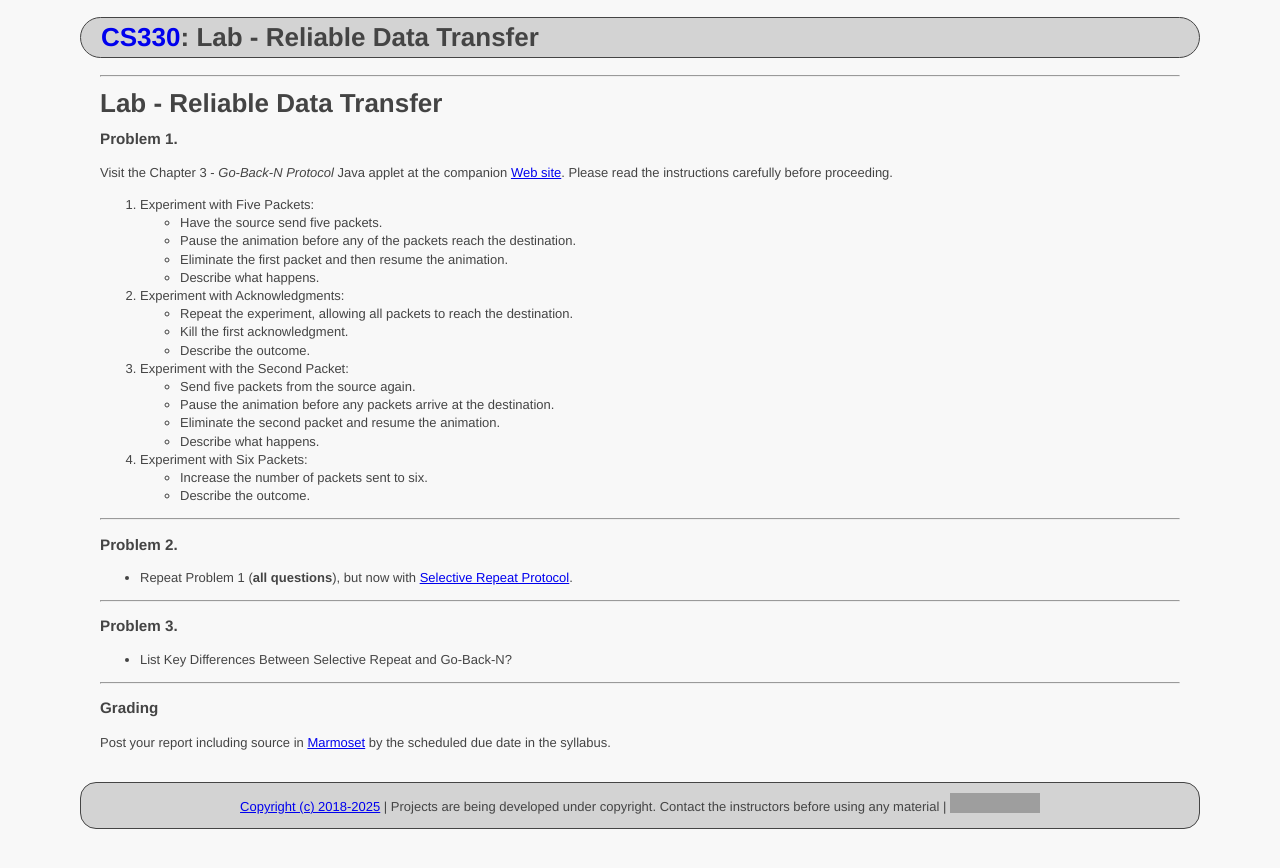
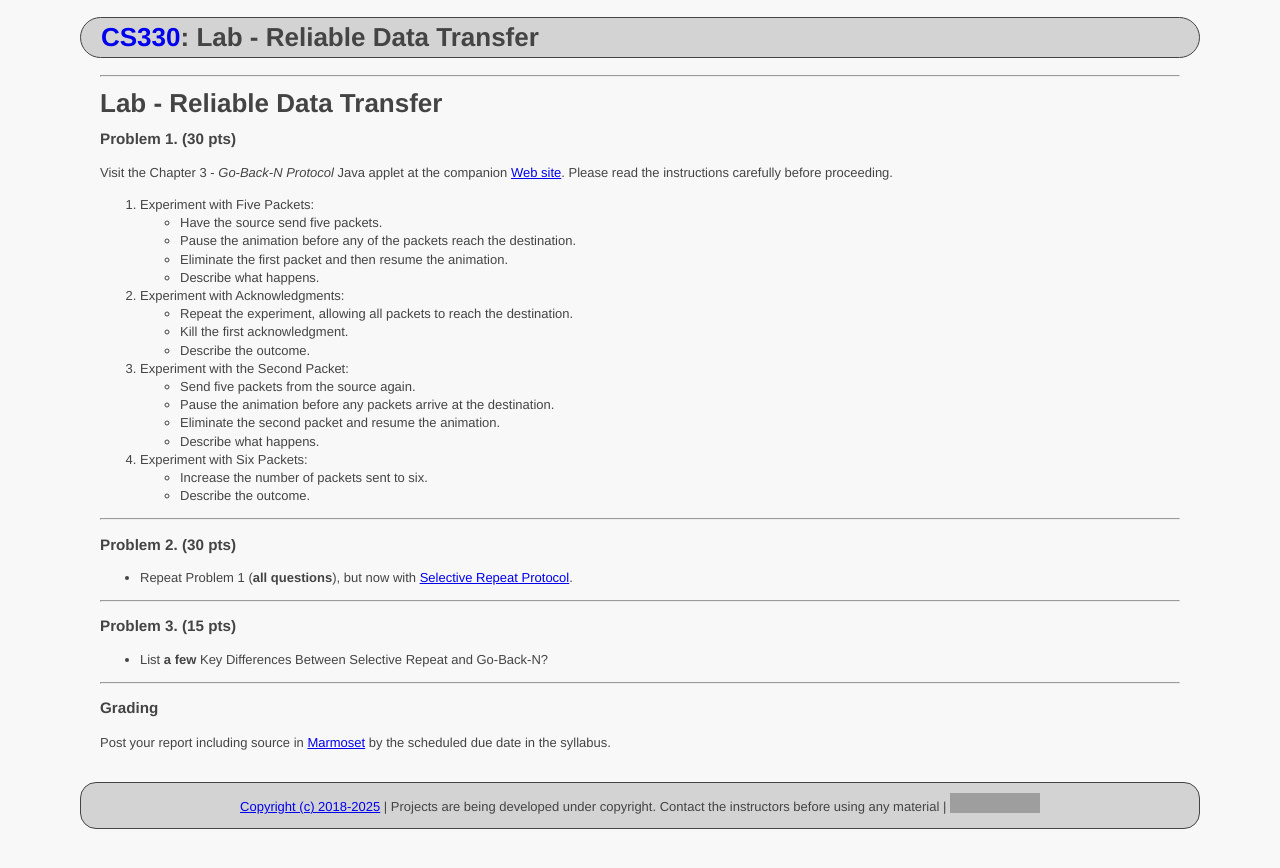
Before and after one commit to ycpcs/cs330-fall2025, a Jekyll site: the page built from assignments/rdt.md, in a window 1280 px wide. Shown: the top 868 px of the page. Built offline with Jekyll 4.4.1, drawn with Linux system fonts in a browser that asks for light colours; grey boxes are pictures that could not be loaded.

Commit message:
add points

```diff
--- a/assignments/rdt.md
+++ b/assignments/rdt.md
@@ -8,7 +8,7 @@ title: "Lab - Reliable Data Transfer"
 
 # Lab - Reliable Data Transfer
 
-###  Problem 1.
+###  Problem 1. (30 pts)
 Visit the Chapter 3 - _Go-Back-N Protocol_ Java applet at the companion [Web site](https://media.pearsoncmg.com/ph/esm/ecs_kurose_compnetwork_8/cw/content/interactiveanimations/go-back-n-protocol/index.html). Please read the instructions carefully before proceeding.
 
 1. Experiment with Five Packets:
@@ -34,13 +34,13 @@ Visit the Chapter 3 - _Go-Back-N Protocol_ Java applet at the companion [Web sit
 
 ---
 
-### Problem 2.
+### Problem 2. (30 pts)
 - Repeat Problem 1 (**all questions**), but now with [Selective Repeat Protocol](https://media.pearsoncmg.com/ph/esm/ecs_kurose_compnetwork_8/cw/content/interactiveanimations/selective-repeat-protocol/index.html).
 
 ---
 
-### Problem 3.
-- List Key Differences Between Selective Repeat and Go-Back-N?
+### Problem 3. (15 pts)
+- List **a few** Key Differences Between Selective Repeat and Go-Back-N?
 
 ---
 
```
